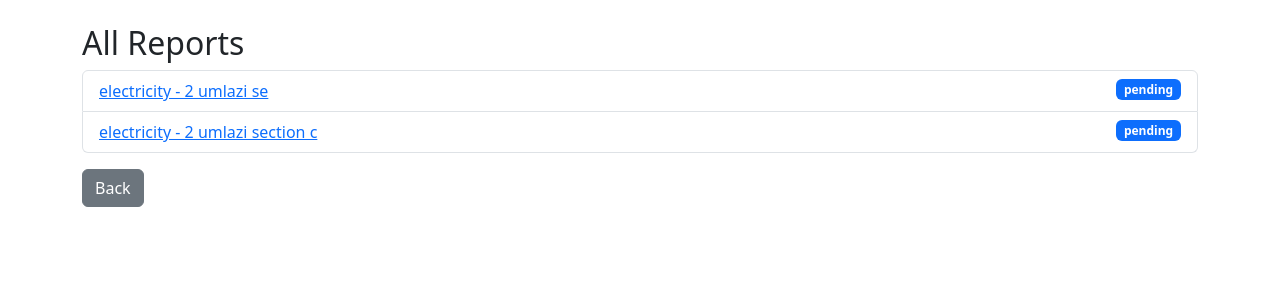
After one commit to Qhawe123-cpu/durbanfix, a Django app: page /reports/ in a window 1280 px wide. The commit adds this page. Shown: the top 300 px of the page. Run offline with Django 5.2, Linux system fonts and the light colour scheme; data comes from the database, SQL or seed files in the repository.

Commit message:
Added reports page and improved UI

```diff
--- a/fix/urls.py
+++ b/fix/urls.py
@@ -4,4 +4,7 @@ from . import views
 urlpatterns = [
     path('', views.home, name='home'),
     path('report/', views.report_issue, name='report'),
+
+    path('reports/', views.all_reports, name='all_reports'),
+    path('report/<int:id>/', views.report_detail, name='report_detail'),
 ]
--- a/fix/views.py
+++ b/fix/views.py
@@ -1,8 +1,7 @@
 from django.shortcuts import render
 
 # Create your views here.
-from django.shortcuts import render, redirect
-from django.contrib import messages
+from django.shortcuts import render, redirect, get_object_or_404
 from .models import Report
 
 def home(request):
@@ -11,19 +10,31 @@ def home(request):
 
 def report_issue(request):
     if request.method == 'POST':
-        issue_type = request.POST.get('issue_type')
-        location = request.POST.get('location')
-        description = request.POST.get('description')
+        issue = request.POST['issue']
+        location = request.POST['location']
+        description = request.POST['description']
 
-        if issue_type and location and description:
-            Report.objects.create(
-                issue_type=issue_type,
-                location=location,
-                description=description
-            )
-            messages.success(request, "✅ Issue reported successfully!")
-            return redirect('home')
-        else:
-            messages.error(request, "❌ Please fill in all fields.")
+        Report.objects.create(
+            issue_type=issue,
+            location=location,
+            description=description
+        )
+
+        return redirect('home')
 
     return render(request, 'report.html')
+
+
+
+
+
+def all_reports(request):
+    from .models import Report
+    reports = Report.objects.all()
+    return render(request, 'all_reports.html', {'reports': reports})
+
+
+def report_detail(request, id):
+    from .models import Report
+    report = Report.objects.get(id=id)
+    return render(request, 'report_detail.html', {'report': report})
--- /dev/null
+++ b/templates/all_reports.html
@@ -0,0 +1,25 @@
+<!DOCTYPE html>
+<html>
+<head>
+    <title>All Reports</title>
+    <link href="https://cdn.jsdelivr.net/npm/bootstrap@5.3.0/dist/css/bootstrap.min.css" rel="stylesheet">
+</head>
+<body class="container mt-4">
+
+<h2>All Reports</h2>
+
+<ul class="list-group">
+    {% for report in reports %}
+        <li class="list-group-item">
+            <a href="{% url 'report_detail' report.id %}">
+                {{ report.issue_type }} - {{ report.location }}
+            </a>
+            <span class="badge bg-primary float-end">{{ report.status }}</span>
+        </li>
+    {% endfor %}
+</ul>
+
+<a href="/" class="btn btn-secondary mt-3">Back</a>
+
+</body>
+</html>
--- a/templates/home.html
+++ b/templates/home.html
@@ -34,6 +34,7 @@
         </button>
     </div>
 </div>
+<a href="/reports/" class="btn btn-dark mt-3">View All Reports</a>
 
 <!-- Categories -->
 <div class="row text-center mt-4">
```
Also changed, not shown: templates/report_detail.html (added, +21 -0 lines).
